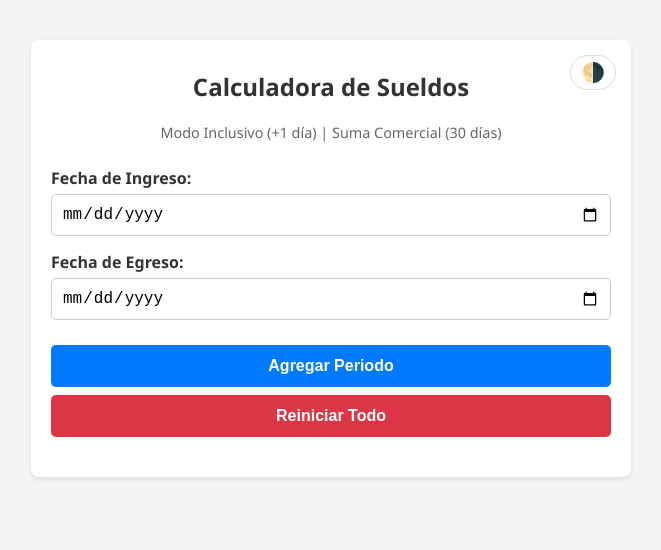
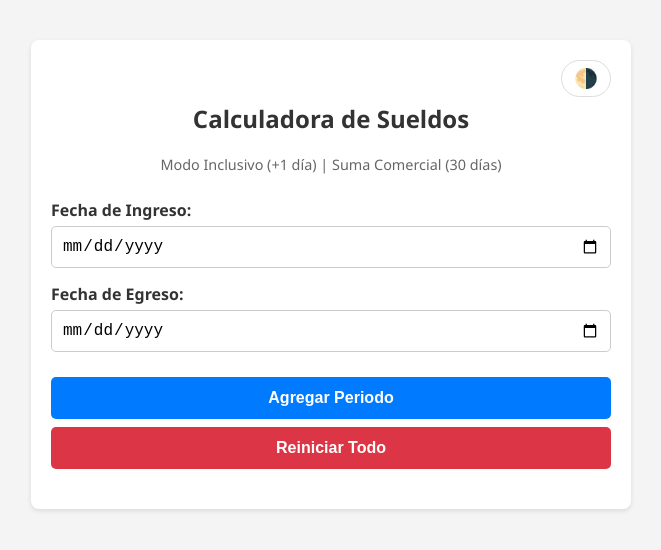
Before and after one commit to JuanCruzRodriguezKsenev/Calculadora-de-dias-trabajados, a plain HTML site: page index.html in a window 1280 px wide. Shown: the whole page, without its empty margins (309-970 px from the left). Drawn offline with Linux system fonts and the light colour scheme.

Commit message:
cambios boton tema

```diff
--- a/index.html
+++ b/index.html
@@ -9,9 +9,11 @@
   </head>
   <body>
     <div class="container">
-      <button id="btn-tema" onclick="cambiarTema()" title="Cambiar Tema">
-        🌗
-      </button>
+      <div class="btn-container">
+        <button id="btn-tema" onclick="cambiarTema()" title="Cambiar Tema">
+          🌗
+        </button>
+      </div>
 
       <h2>Calculadora de Sueldos</h2>
       <p class="subtitle">Modo Inclusivo (+1 día) | Suma Comercial (30 días)</p>
--- a/style.css
+++ b/style.css
@@ -101,14 +101,14 @@ body {
   padding: 20px;
   border-radius: 8px;
   box-shadow: 0 2px 5px var(--card-shadow);
-  position: relative; /* Importante para el botón de tema */
+  /* Ya no necesitamos position relative aqui obligatoriamente, pero no estorba */
 }
 
 /* Títulos */
 h2 {
   color: var(--text-main);
   text-align: center;
-  margin-top: 10px;
+  margin-top: 5px; /* Reducido un poco */
 }
 
 .subtitle {
@@ -119,22 +119,30 @@ h2 {
 }
 
 /* =========================================
-   3. BOTÓN DE TEMA (SOL / LUNA)
+   3. BOTÓN DE TEMA (SOL / LUNA) - FLEXBOX
    ========================================= */
+.btn-container {
+    display: flex;
+    justify-content: flex-end; /* Alinea a la derecha */
+    width: 100%;
+    margin-bottom: 5px;
+}
+
 #btn-tema {
-  position: absolute;
-  top: 15px;
-  right: 15px;
+    position: static; /* Ya no flota con absolute */
     width: auto;
     background: transparent;
     border: 1px solid var(--border-color);
     color: var(--text-main);
     font-size: 1.2em;
-  padding: 5px 10px;
+    padding: 6px 12px;
     margin: 0;
     cursor: pointer;
     border-radius: 20px;
     transition: background 0.2s;
+    display: flex;
+    align-items: center;
+    justify-content: center;
 }
 
 #btn-tema:hover {
@@ -215,7 +223,7 @@ button.reset:hover {
 }
 
 /* =========================================
-   6. TARJETAS DE PERIODO (NUEVA ESTRUCTURA)
+   6. TARJETAS DE PERIODO (RESPONSIVE)
    ========================================= */
 #lista-periodos {
   display: flex;
@@ -227,7 +235,6 @@ button.reset:hover {
 .periodo-item {
   background: var(--card-bg);
   border: 1px solid var(--border-color);
-  /* Padding: Arriba, Derecha, Abajo, Izquierda */
   padding: 15px 10px 15px 20px;
   border-radius: 8px;
   display: flex;
@@ -243,18 +250,18 @@ button.reset:hover {
   box-shadow: 0 4px 8px var(--card-shadow);
 }
 
-/* Contenedor principal de la info (Fechas + Resultado) */
+/* Contenedor principal de la info */
 .periodo-info {
   flex-grow: 1;
-  margin-right: 15px; /* Margen para no tocar el menú */
+  margin-right: 15px;
   display: flex;
-  justify-content: space-between; /* PC: Separados */
+  justify-content: space-between;
   align-items: center;
-  flex-wrap: wrap; /* Permite bajar si no hay espacio */
+  flex-wrap: wrap;
   gap: 15px;
 }
 
-/* Grupo Izquierdo: Fechas */
+/* Grupo Fechas */
 .grupo-fechas {
   display: flex;
   flex-direction: column;
@@ -266,13 +273,13 @@ button.reset:hover {
   align-items: center;
 }
 
-/* Grupo Derecho: Resultado */
+/* Grupo Resultado */
 .grupo-resultado {
   display: flex;
   align-items: center;
 }
 
-/* Estilos de Texto */
+/* Textos */
 .fecha-tag {
   font-family: "Consolas", "Monaco", monospace;
   font-size: 1em;
@@ -283,14 +290,14 @@ button.reset:hover {
 .label-alta, .label-baja {
   font-weight: 700;
   margin-right: 6px;
-  min-width: 45px; /* Ancho fijo para alinear verticalmente */
+  min-width: 45px;
   display: inline-block;
 }
 
 .label-alta { color: var(--label-alta); }
 .label-baja { color: var(--label-baja); }
 
-/* Pastilla Azul del Resultado */
+/* Pastilla Azul */
 .resultado-destacado {
   font-weight: 600;
   color: var(--highlight-text);
@@ -331,7 +338,7 @@ button.reset:hover {
   background-color: var(--menu-hover);
 }
 
-/* El cuadro desplegable */
+/* Dropdown */
 .menu-dropdown {
   display: none;
   position: absolute;
@@ -356,7 +363,7 @@ button.reset:hover {
   display: block;
 }
 
-/* Botones dentro del menú */
+/* Botones del menú */
 .menu-dropdown button {
   color: var(--menu-text);
   padding: 12px 16px;
@@ -396,7 +403,6 @@ button.reset:hover {
 /* =========================================
    8. MEDIA QUERY (CELULARES)
    ========================================= */
-/* Si la pantalla es menor a 500px, cambia el diseño */
 @media (max-width: 500px) {
   .periodo-info {
     flex-direction: column; /* Apila uno sobre otro */
```
Lines whose indentation alone changed are shown as unchanged.
